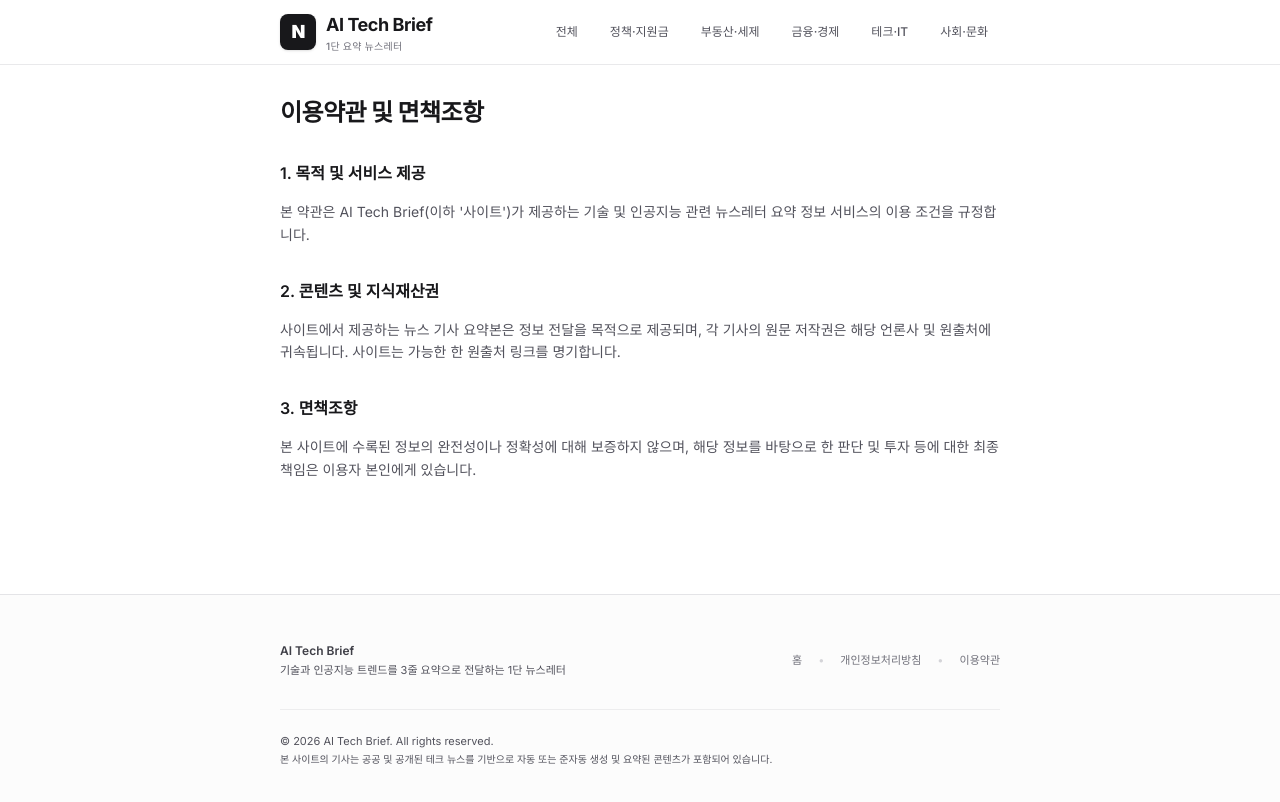
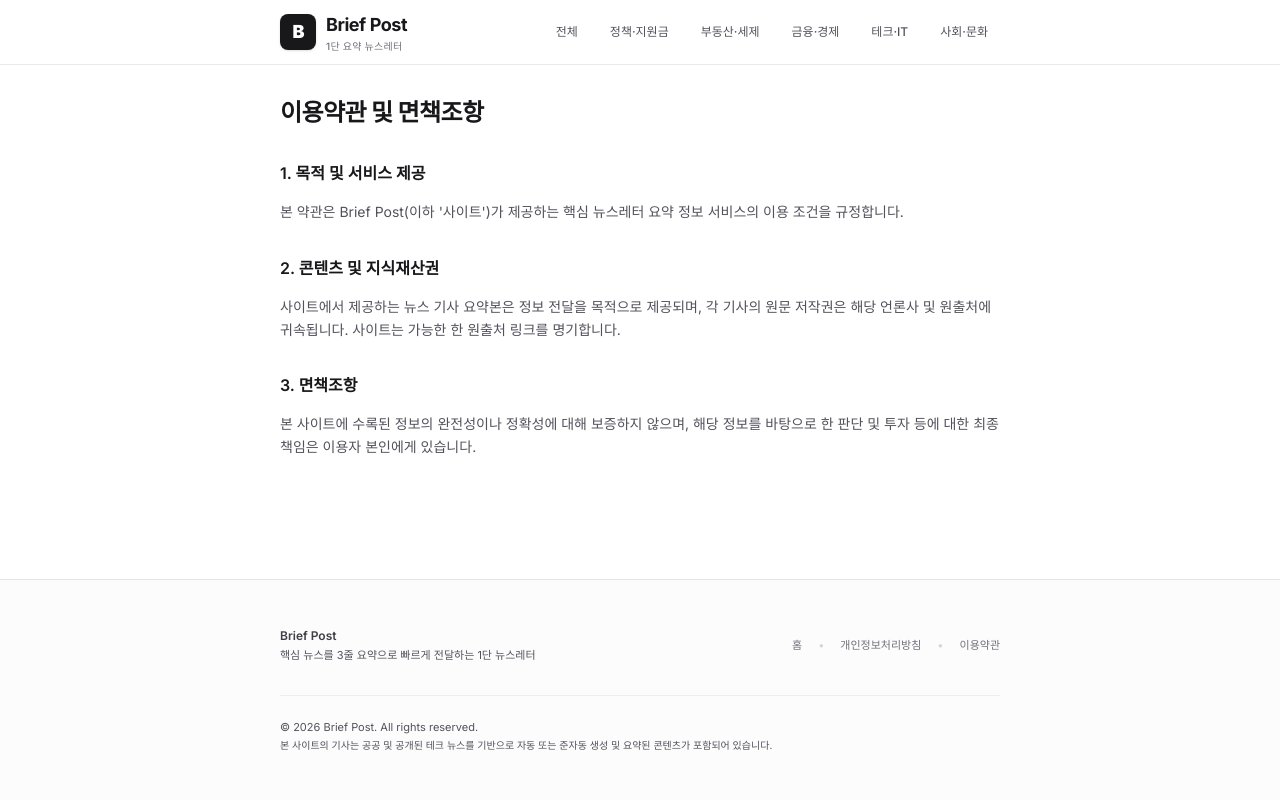
Before and after one commit to cho6519/briefpost, a Next.js app: page /terms in a window 1280 px wide. Shown: the top 802 px of the page. Built offline with nearby package versions, Linux system fonts and the light colour scheme; no server answers; the database is empty.

Commit message:
feat: rename site title to Brief Post and update branding

```diff
--- a/package.json
+++ b/package.json
@@ -1,5 +1,5 @@
 {
-  "name": "ai-tech-brief",
+  "name": "briefpost",
   "version": "0.1.0",
   "private": true,
   "scripts": {
--- a/src/app/api/cron/fetch-rss/route.ts
+++ b/src/app/api/cron/fetch-rss/route.ts
@@ -71,7 +71,7 @@ async function handleFetchRss(request: NextRequest) {
             content: item.content || item.contentSnippet,
             summary,
             category: item.category,
-            metaTitle: `${item.title} | AI Tech Brief`,
+            metaTitle: `${item.title} | Brief Post`,
             metaDescription: item.contentSnippet.slice(0, 150),
             thumbnailUrl: item.thumbnailUrl,
             sourceUrl: item.link,
--- a/src/app/layout.tsx
+++ b/src/app/layout.tsx
@@ -23,10 +23,10 @@ export const viewport: Viewport = {
 export const metadata: Metadata = {
   metadataBase: new URL(siteUrl),
   title: {
-    default: "AI Tech Brief - 1단 요약 뉴스레터",
-    template: "%s | AI Tech Brief",
+    default: "Brief Post - 1단 요약 뉴스레터",
+    template: "%s | Brief Post",
   },
-  description: "인공지능, 테크, 경제 핵심 뉴스를 3줄 요약과 함께 빠르게 전달하는 1단 뉴스레터",
+  description: "정책, 경제, 테크 핵심 뉴스를 3줄 요약과 함께 빠르게 전달하는 1단 뉴스레터",
   robots: {
     index: true,
     follow: true,
@@ -38,17 +38,17 @@ export const metadata: Metadata = {
     },
   },
   openGraph: {
-    title: "AI Tech Brief - 1단 요약 뉴스레터",
-    description: "인공지능, 테크, 경제 핵심 뉴스를 3줄 요약과 함께 빠르게 전달하는 1단 뉴스레터",
+    title: "Brief Post - 1단 요약 뉴스레터",
+    description: "정책, 경제, 테크 핵심 뉴스를 3줄 요약과 함께 빠르게 전달하는 1단 뉴스레터",
     url: siteUrl,
-    siteName: "AI Tech Brief",
+    siteName: "Brief Post",
     locale: "ko_KR",
     type: "website",
   },
   twitter: {
     card: "summary_large_image",
-    title: "AI Tech Brief - 1단 요약 뉴스레터",
-    description: "인공지능, 테크, 경제 핵심 뉴스를 3줄 요약과 함께 빠르게 전달하는 1단 뉴스레터",
+    title: "Brief Post - 1단 요약 뉴스레터",
+    description: "정책, 경제, 테크 핵심 뉴스를 3줄 요약과 함께 빠르게 전달하는 1단 뉴스레터",
   },
   verification: {
     google: "kQuFAyO0YE_YE_v2Hn2MPjHdG6HkXW_lAGPs-E2g0So",
--- a/src/app/news/[slug]/page.tsx
+++ b/src/app/news/[slug]/page.tsx
@@ -88,13 +88,13 @@ export async function generateMetadata({ params }: ArticlePageProps): Promise<Me
       title,
       description,
       url: canonicalUrl,
-      siteName: "AI Tech Brief",
+      siteName: "Brief Post",
       locale: "ko_KR",
       type: "article",
       publishedTime: article.createdAt,
       modifiedTime: article.updatedAt || article.createdAt,
       section: article.category,
-      authors: ["AI Tech Brief 편집팀"],
+      authors: ["Brief Post 편집팀"],
       images: [
         {
           url: imageUrl,
@@ -150,13 +150,13 @@ export default async function ArticleDetailPage({ params }: ArticlePageProps) {
     author: [
       {
         "@type": "Organization",
-        name: "AI Tech Brief 편집팀",
+        name: "Brief Post 편집팀",
         url: siteUrl,
       },
     ],
     publisher: {
       "@type": "Organization",
-      name: "AI Tech Brief",
+      name: "Brief Post",
       url: siteUrl,
       logo: {
         "@type": "ImageObject",
--- a/src/app/page.tsx
+++ b/src/app/page.tsx
@@ -29,12 +29,12 @@ export default async function HomePage({ searchParams }: PageProps) {
   const websiteJsonLd = {
     "@context": "https://schema.org",
     "@type": "WebSite",
-    name: "AI Tech Brief",
+    name: "Brief Post",
     url: siteUrl,
-    description: "인공지능, 테크, 경제 핵심 뉴스를 3줄 요약과 함께 빠르게 전달하는 1단 뉴스레터",
+    description: "정책, 경제, 테크 핵심 뉴스를 3줄 요약과 함께 빠르게 전달하는 1단 뉴스레터",
     publisher: {
       "@type": "Organization",
-      name: "AI Tech Brief",
+      name: "Brief Post",
       url: siteUrl,
     },
   };
--- a/src/app/privacy/page.tsx
+++ b/src/app/privacy/page.tsx
@@ -1,6 +1,6 @@
 export const metadata = {
   title: "개인정보처리방침",
-  description: "AI Tech Brief 서비스의 개인정보처리방침 안내입니다.",
+  description: "Brief Post 서비스의 개인정보처리방침 안내입니다.",
 };
 
 export default function PrivacyPage() {
@@ -11,7 +11,7 @@ export default function PrivacyPage() {
       </h1>
       <div className="space-y-4 text-sm leading-relaxed text-zinc-600 dark:text-zinc-400">
         <p>
-          AI Tech Brief(이하 &apos;사이트&apos;)는 이용자의 개인정보를 중요시하며, &apos;개인정보 보호법&apos; 등 관련 법령을 준수하고 있습니다.
+          Brief Post(이하 &apos;사이트&apos;)는 이용자의 개인정보를 중요시하며, &apos;개인정보 보호법&apos; 등 관련 법령을 준수하고 있습니다.
         </p>
         <h2 className="text-base font-semibold text-zinc-900 dark:text-zinc-100 pt-4">
           1. 수집하는 개인정보 항목 및 수집 방법
--- a/src/app/rss.xml/route.ts
+++ b/src/app/rss.xml/route.ts
@@ -29,9 +29,9 @@ export async function GET() {
   const rssXml = `<?xml version="1.0" encoding="UTF-8"?>
 <rss version="2.0" xmlns:atom="http://www.w3.org/2005/Atom">
   <channel>
-    <title>AI Tech Brief - 1단 요약 뉴스레터</title>
+    <title>Brief Post - 1단 요약 뉴스레터</title>
     <link>${siteUrl}</link>
-    <description>인공지능, 테크, 경제 핵심 뉴스를 3줄 요약과 함께 빠르게 전달하는 1단 뉴스레터</description>
+    <description>정책, 경제, 테크 핵심 뉴스를 3줄 요약과 함께 빠르게 전달하는 1단 뉴스레터</description>
     <language>ko</language>
     <lastBuildDate>${new Date().toUTCString()}</lastBuildDate>
     <atom:link href="${siteUrl}/rss.xml" rel="self" type="application/rss+xml"/>
--- a/src/app/terms/page.tsx
+++ b/src/app/terms/page.tsx
@@ -1,6 +1,6 @@
 export const metadata = {
   title: "이용약관",
-  description: "AI Tech Brief 서비스의 이용약관 안내입니다.",
+  description: "Brief Post 서비스의 이용약관 안내입니다.",
 };
 
 export default function TermsPage() {
@@ -14,7 +14,7 @@ export default function TermsPage() {
           1. 목적 및 서비스 제공
         </h2>
         <p>
-          본 약관은 AI Tech Brief(이하 &apos;사이트&apos;)가 제공하는 기술 및 인공지능 관련 뉴스레터 요약 정보 서비스의 이용 조건을 규정합니다.
+          본 약관은 Brief Post(이하 &apos;사이트&apos;)가 제공하는 핵심 뉴스레터 요약 정보 서비스의 이용 조건을 규정합니다.
         </p>
         <h2 className="text-base font-semibold text-zinc-900 dark:text-zinc-100 pt-4">
           2. 콘텐츠 및 지식재산권
--- a/src/components/common/Footer.tsx
+++ b/src/components/common/Footer.tsx
@@ -9,10 +9,10 @@ export default function Footer() {
         <div className="flex flex-col sm:flex-row items-center justify-between gap-4">
           <div className="flex flex-col items-center sm:items-start gap-1">
             <span className="font-semibold text-zinc-700 dark:text-zinc-300">
-              AI Tech Brief
+              Brief Post
             </span>
             <p className="text-[11px] text-zinc-600 dark:text-zinc-500">
-              기술과 인공지능 트렌드를 3줄 요약으로 전달하는 1단 뉴스레터
+              핵심 뉴스를 3줄 요약으로 빠르게 전달하는 1단 뉴스레터
             </p>
           </div>
 
@@ -32,7 +32,7 @@ export default function Footer() {
         </div>
 
         <div className="mt-8 border-t border-zinc-200/60 dark:border-zinc-800/60 pt-6 text-center sm:text-left text-[11px] text-zinc-600 dark:text-zinc-500">
-          <p>© {currentYear} AI Tech Brief. All rights reserved.</p>
+          <p>© {currentYear} Brief Post. All rights reserved.</p>
           <p className="mt-1 text-[10px]">
             본 사이트의 기사는 공공 및 공개된 테크 뉴스를 기반으로 자동 또는 준자동 생성 및 요약된 콘텐츠가 포함되어 있습니다.
           </p>
--- a/src/components/common/Header.tsx
+++ b/src/components/common/Header.tsx
@@ -10,11 +10,11 @@ export default function Header() {
         <div className="flex h-16 items-center justify-between">
           <Link href="/" className="group flex items-center gap-2.5">
             <div className="flex h-9 w-9 items-center justify-center rounded-lg bg-zinc-900 text-white dark:bg-zinc-100 dark:text-zinc-900 font-black text-lg tracking-tighter shadow-sm">
-              N
+              B
             </div>
             <div className="flex flex-col">
               <span className="text-lg font-bold tracking-tight text-zinc-900 dark:text-zinc-50 group-hover:text-blue-600 dark:group-hover:text-blue-400 transition-colors">
-                AI Tech Brief
+                Brief Post
               </span>
               <span className="text-[10px] text-zinc-500 font-medium tracking-wide">
                 1단 요약 뉴스레터
--- a/src/lib/ai.ts
+++ b/src/lib/ai.ts
@@ -297,7 +297,7 @@ export async function rewriteArticleWithAI(raw: RawArticleInput): Promise<Rewrit
       summary: parsed.summary.trim(),
       content: parsed.content.trim(),
       category: normalizeCategory(parsed.category || raw.category),
-      metaTitle: parsed.metaTitle || `${parsed.title} | AI Tech Brief`,
+      metaTitle: parsed.metaTitle || `${parsed.title} | Brief Post`,
       metaDescription: parsed.metaDescription || parsed.summary.replace(/\n/g, " ").slice(0, 130),
     };
   } catch (error: unknown) {
@@ -358,7 +358,7 @@ ${p3}
     summary,
     content,
     category: normalizeCategory(raw.category),
-    metaTitle: `${title} | AI Tech Brief`,
+    metaTitle: `${title} | Brief Post`,
     metaDescription: `${p1.slice(0, 90)} 관련 최신 동향과 핵심 시사점을 3줄 요약과 함께 심층 분석합니다.`,
   };
 }
```
